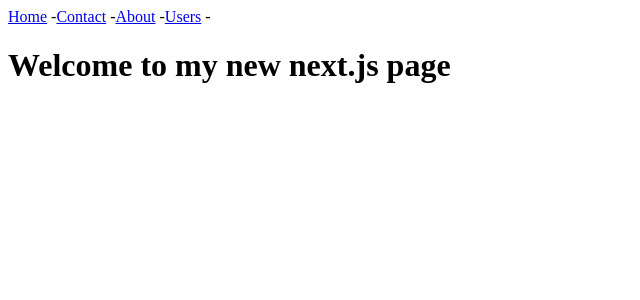
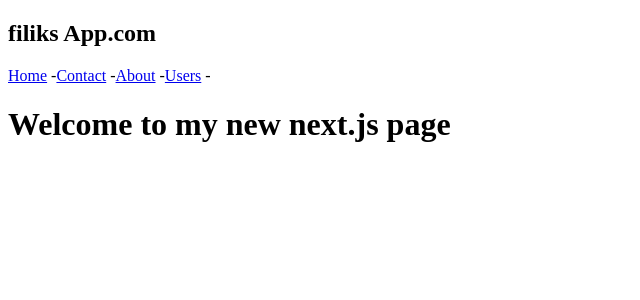
Before and after one commit to gitfilix/ssr_next, a Next.js app: page / in a window 1280 px wide. Shown: the top 300 px of the page, without its empty margins (0-640 px from the left). Built offline with nearby package versions, Linux system fonts and the light colour scheme.

Commit message:
header Layout component for all pages

```diff
--- a/components/includes/header.js
+++ b/components/includes/header.js
@@ -3,14 +3,13 @@ import Link from 'next/link'
 
 const Header = () => (
   <>
-  <div>
+  <h2>filiks App.com</h2>
     <nav>
     <Link href='/'><a>Home</a></Link> -
     <Link href='/contact'><a>Contact</a></Link> -
     <Link href='/about'><a>About</a></Link> -
     <Link href='/users'><a>Users</a></Link> -
     </nav>
-  </div>
   </>
 )
 
--- /dev/null
+++ b/components/layouts/mainLayout.js
@@ -0,0 +1,11 @@
+import React from 'react'
+import Header from '../includes/header'
+
+const MainLayout = (props) => (
+  <>
+    <Header />
+    {props.children}
+  </>
+)
+
+export default MainLayout
--- a/pages/about.js
+++ b/pages/about.js
@@ -1,10 +1,13 @@
 import React, { Component } from 'react'
+import MainLayout from '../components/layouts/mainLayout'
 
 class About extends Component {
   render() {
     return (
       <>
-        <h1>About</h1>
+        <MainLayout>
+          <h1>About</h1>
+        </MainLayout>
       </>
     )
   }
--- a/pages/contact.js
+++ b/pages/contact.js
@@ -1,10 +1,13 @@
 import React, { Component } from 'react'
+import MainLayout from '../components/layouts/mainLayout'
 
 class Contact extends Component {
   render() {
     return (
       <>
+      <MainLayout>
         <h1>contact page</h1>
+      </MainLayout>
       </>
     )
   }
--- a/pages/index.js
+++ b/pages/index.js
@@ -1,12 +1,26 @@
 import React, { Component } from 'react'
-import Header from '../components/includes/header'
+import MainLayout from '../components/layouts/mainLayout'
 
 class Home extends Component {
+  // getInitialProps is always expect an object
+  static getInitialProps() {
+    console.log('getInitialProps');
+
+    return {}
+  }
+
+  constructor() {
+    super()
+
+    console.log('constructor');
+  }
+
   render() {
     return (
       <>
-        <Header />
-        <h1>Welcome to my new next.js page</h1>
+        <MainLayout>
+          <h1>Welcome to my new next.js page</h1>
+        </MainLayout>
       </>
     )
   }
--- a/pages/users/index.js
+++ b/pages/users/index.js
@@ -1,10 +1,13 @@
 import React, { Component } from 'react'
+import MainLayout from '../../components/layouts/mainLayout'
 
 class Index extends Component {
   render() {
     return (
       <>
-        <h1>index Users page</h1>
+        <MainLayout>
+          <h1>index Users page</h1>
+        </MainLayout>
       </>
     )
   }
```
